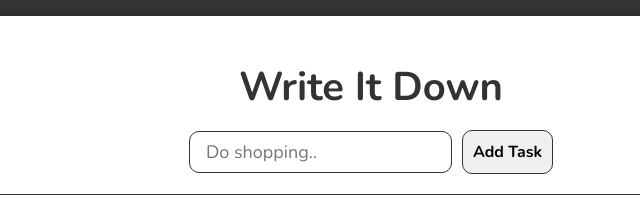
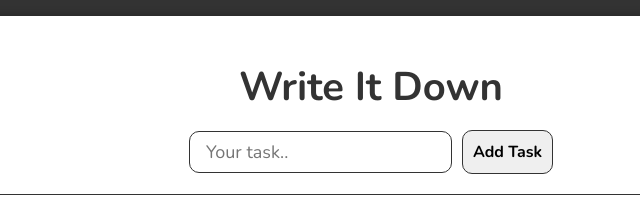
Before and after one commit to Misials/ToDo-List-Vanilla-JS, a plain HTML site: page index.html in a window 1280 px wide. Shown: the top 212 px of the page, 269-909 px from the left. Drawn offline with nearby package versions, Linux system fonts and the light colour scheme.

Commit message:
Finished project

```diff
--- a/index.html
+++ b/index.html
@@ -27,7 +27,7 @@
     <header class="header">
       <h1 class="header__title">Write It Down</h1>
       <div class="header__inputBox">
-        <input type="text" class="header__input" placeholder="Do shopping..">
+        <input type="text" class="header__input" placeholder="Your task..">
         <button class="header__btn">Add Task</button>
       </div>
       <p class="header__error"></p>
```
